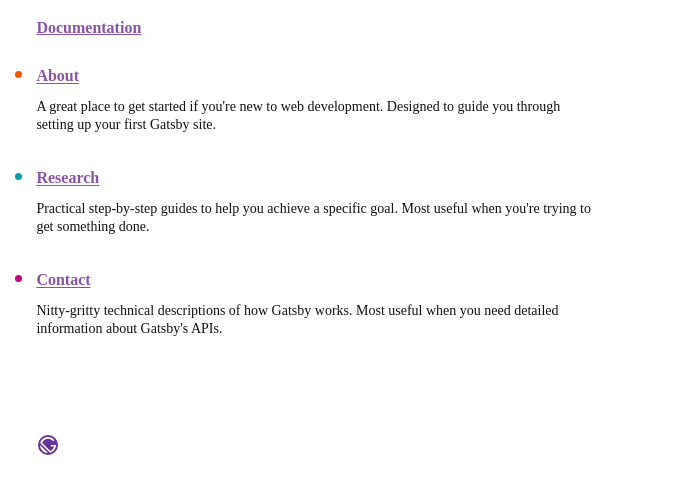
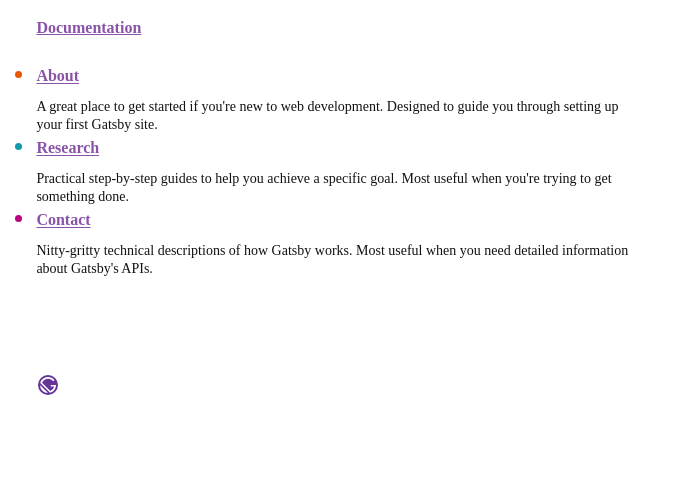
Before and after one commit to AtanuChatterjee/personal_website, a Gatsby site: page / in a window 1280 px wide. Shown: the part 107-600 px from the top of the page, without its empty margins (0-676 px from the left). Built offline with nearby package versions, Linux system fonts and the light colour scheme; Gatsby itself is replaced by a stand-in of ours.

Commit message:
Update index.js

```diff
--- a/src/pages/index.js
+++ b/src/pages/index.js
@@ -32,8 +32,8 @@
 const listItemStyles = {
   fontWeight: 300,
   fontSize: 24,
-  maxWidth: 560,
-  marginBottom: 30,
+  maxWidth: "37.68rem",
+//   marginBottom: 30,
 }
 
 const linkStyle = {
```
